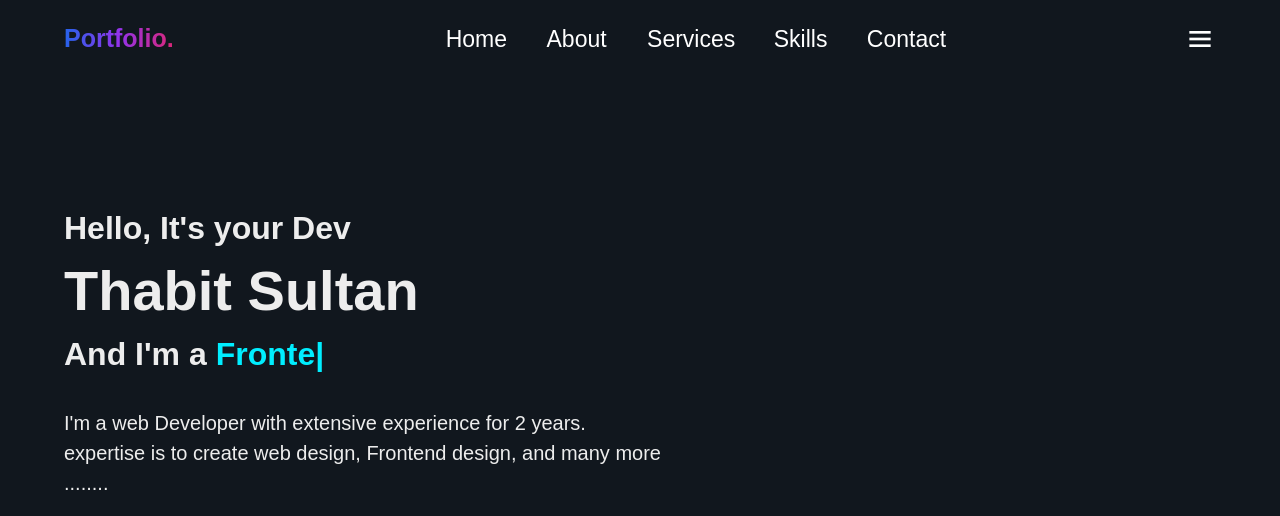
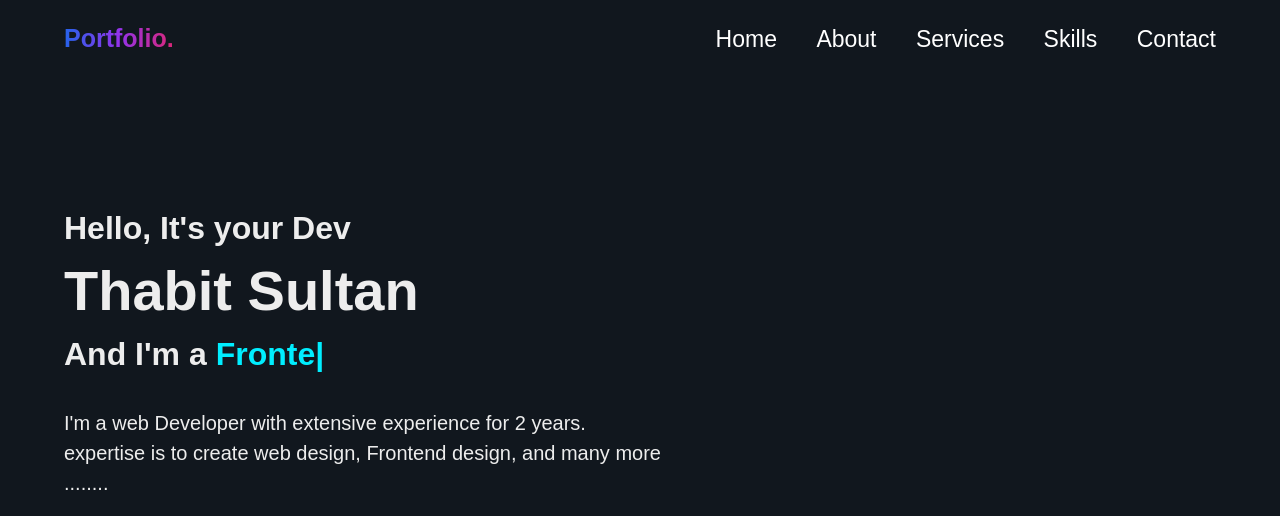
Before and after one commit to Its-sultan/Portfolio-website, a plain HTML site: page index.html in a window 1280 px wide. Shown: the top 516 px of the page. Drawn offline with nearby package versions, Linux system fonts and the light colour scheme.

Commit message:
fixed responsiveness

```diff
--- a/index.html
+++ b/index.html
@@ -28,14 +28,14 @@
             <a href="#contact" style="--i:5">Contact</a>
         </nav>
 
-        <i class='bx bx-menu hamburger'></i>
+        <i class='bx bx-menu hamburger md:hidden'></i>
     </header>
 
     <!-- Mobile Menu -->
-<div class="overlay"></div>
+<div class="overlay "></div>
 <div class="mobile-menu">
     <div class="close-btn"><i class='bx bx-x'></i></div>
-    <nav class="mobile-nav">
+    <nav class="mobile-nav ">
         <a href="#home" class="active">Home</a>
         <a href="#about">About</a>
         <a href="#services">Services</a>
```
